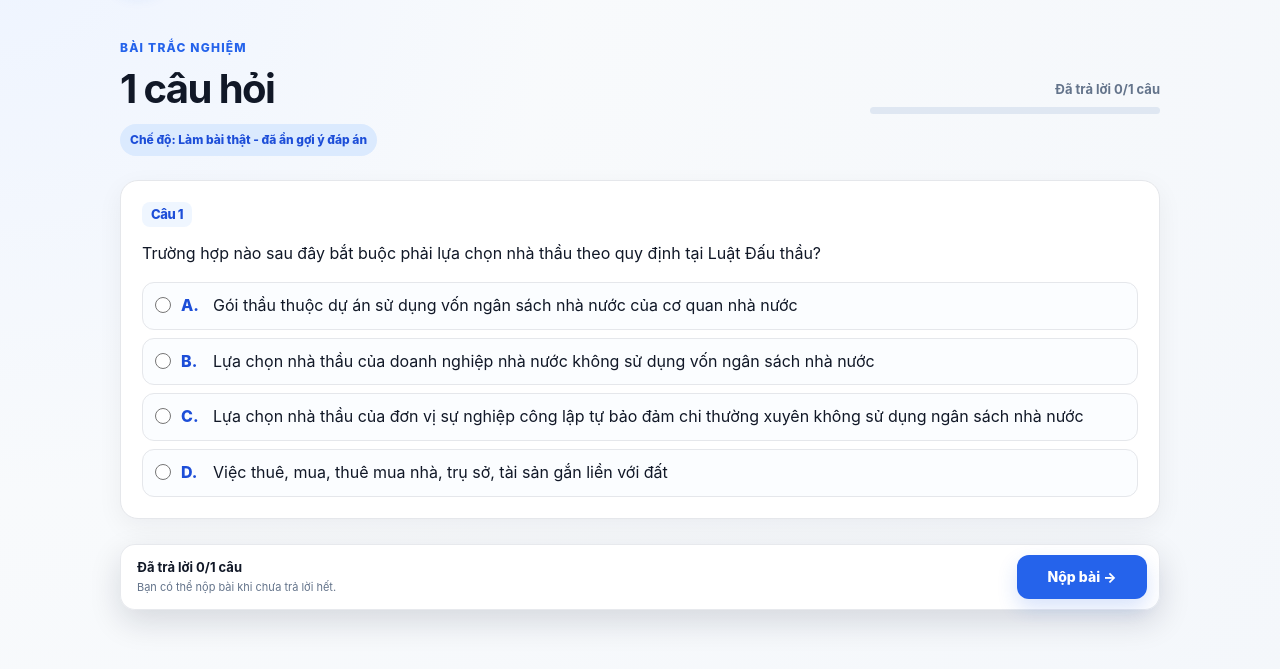
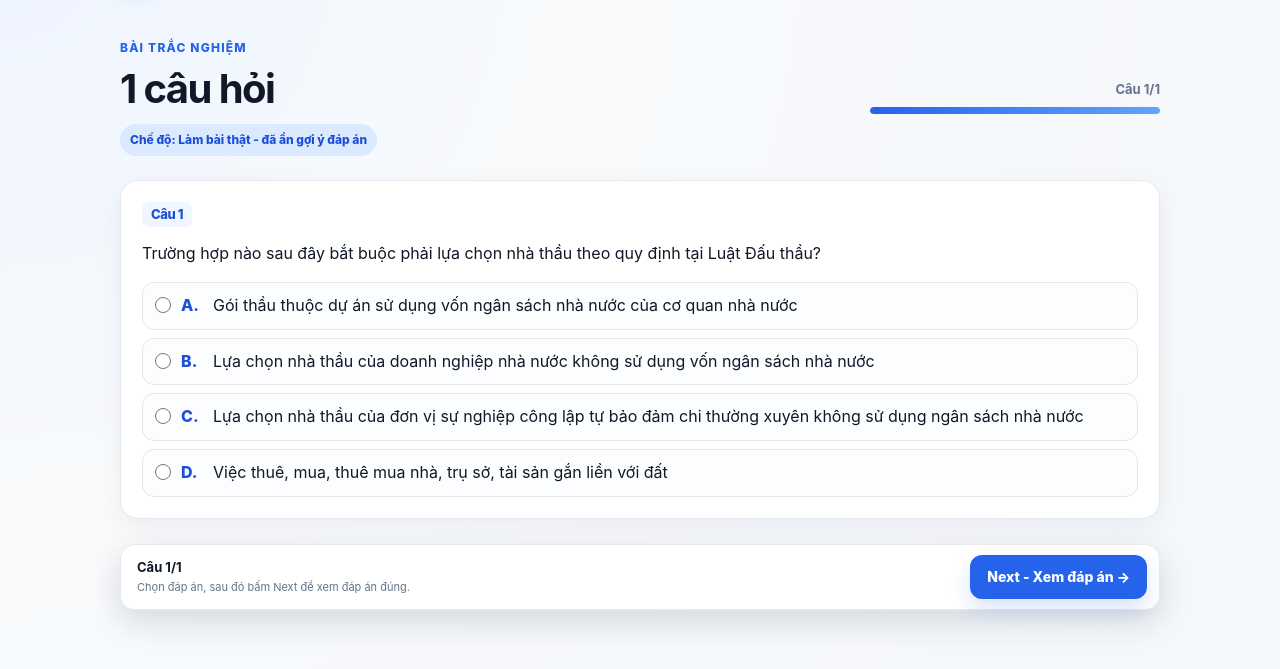
Before and after one commit to trungbeoa12/on_thi_anh_son, a Flask app: page /question/387 in a window 1280 px wide. Shown: the part 69-738 px from the top of the page. Run offline with Flask 3, Linux system fonts and the light colour scheme; data comes from the database, SQL or seed files in the repository.

Commit message:
làm từng câu

```diff
--- a/static/js/quiz.js
+++ b/static/js/quiz.js
@@ -3,37 +3,102 @@ document.addEventListener("DOMContentLoaded", () => {
     if (!form) return;
 
     const cards = Array.from(form.querySelectorAll(".question-card"));
+    const nextButton = document.getElementById("quiz-next-button");
+    const actionNote = document.getElementById("quiz-action-note");
     const progressElements = [
         document.getElementById("quiz-progress"),
         document.getElementById("quiz-progress-bottom"),
     ].filter(Boolean);
     const progressFill = document.getElementById("quiz-progress-fill");
+    let currentIndex = 0;
+    let answerIsVisible = false;
 
-    function answeredCount() {
-        return cards.filter((card) => card.querySelector("input:checked")).length;
+    function currentCard() {
+        return cards[currentIndex];
     }
 
     function updateProgress() {
-        const answered = answeredCount();
-        const text = `Đã trả lời ${answered}/${cards.length} câu`;
+        const text = `Câu ${currentIndex + 1}/${cards.length}`;
         progressElements.forEach((element) => {
             element.textContent = text;
         });
         if (progressFill) {
-            progressFill.style.width = `${cards.length ? (answered / cards.length) * 100 : 0}%`;
+            progressFill.style.width = `${cards.length ? ((currentIndex + 1) / cards.length) * 100 : 0}%`;
         }
     }
 
-    form.addEventListener("change", updateProgress);
-    form.addEventListener("submit", (event) => {
-        const unanswered = cards.length - answeredCount();
-        if (
-            unanswered > 0 &&
-            !window.confirm(`Bạn còn ${unanswered} câu chưa trả lời. Bạn vẫn muốn nộp bài?`)
-        ) {
-            event.preventDefault();
+    function showCurrentCard() {
+        cards.forEach((card, index) => {
+            card.hidden = index !== currentIndex;
+        });
+        answerIsVisible = false;
+        nextButton.type = "button";
+        nextButton.textContent = "Next - Xem đáp án →";
+        actionNote.textContent = "Chọn đáp án, sau đó bấm Next để xem đáp án đúng.";
+        updateProgress();
+        window.scrollTo({ top: 0, behavior: "smooth" });
+    }
+
+    function revealAnswer() {
+        const card = currentCard();
+        const options = Array.from(card.querySelectorAll(".quiz-option"));
+        const selectedOptions = options.filter((option) => option.querySelector("input").checked);
+        const correctOptions = options.filter((option) => option.dataset.correct === "true");
+        const selectedCorrectly =
+            selectedOptions.length === correctOptions.length &&
+            selectedOptions.every((option) => option.dataset.correct === "true");
+
+        options.forEach((option) => {
+            const input = option.querySelector("input");
+            input.disabled = true;
+            if (option.dataset.correct === "true") {
+                option.classList.add("revealed-correct");
+            } else if (input.checked) {
+                option.classList.add("revealed-wrong");
+            }
+        });
+
+        const feedback = card.querySelector(".answer-feedback");
+        feedback.classList.add("is-visible");
+        if (selectedOptions.length === 0) {
+            feedback.classList.add("feedback-unanswered");
+            feedback.textContent = "Bạn chưa chọn đáp án. Đáp án đúng đã được hiển thị.";
+        } else if (selectedCorrectly) {
+            feedback.classList.add("feedback-correct");
+            feedback.textContent = "Chính xác!";
+        } else {
+            feedback.classList.add("feedback-wrong");
+            feedback.textContent = "Chưa chính xác. Đáp án đúng đã được hiển thị.";
         }
+
+        answerIsVisible = true;
+        actionNote.textContent = "Đáp án đã hiển thị. Bấm Next để tiếp tục.";
+        if (currentIndex === cards.length - 1) {
+            nextButton.textContent = "Nộp bài →";
+        } else {
+            nextButton.textContent = "Next - Câu tiếp theo →";
+        }
+    }
+
+    nextButton.addEventListener("click", () => {
+        if (!answerIsVisible) {
+            revealAnswer();
+            return;
+        }
+
+        if (currentIndex === cards.length - 1) {
+            cards.forEach((card) => {
+                card.querySelectorAll("input").forEach((input) => {
+                    input.disabled = false;
+                });
+            });
+            form.submit();
+            return;
+        }
+
+        currentIndex += 1;
+        showCurrentCard();
     });
 
-    updateProgress();
+    showCurrentCard();
 });
--- a/templates/quiz.html
+++ b/templates/quiz.html
@@ -12,7 +12,7 @@
         {% endif %}
     </div>
     <div class="progress-summary">
-        <span class="progress-text" id="quiz-progress">Đã trả lời 0/{{ questions | length }} câu</span>
+        <span class="progress-text" id="quiz-progress">Câu 1/{{ questions | length }}</span>
         <div class="progress-track" aria-hidden="true">
             <span class="progress-fill" id="quiz-progress-fill"></span>
         </div>
@@ -25,12 +25,12 @@
     <input type="hidden" name="retry_url" value="{{ request.full_path }}">
 
     {% for question in questions %}
-    <article class="question-card" data-question-id="{{ question.id }}">
+    <article class="question-card quiz-step" data-question-id="{{ question.id }}" data-step="{{ loop.index0 }}">
         <h2><span class="question-number">Câu {{ question.question_number }}</span></h2>
         <div class="question-content">{{ question.display_html | safe }}</div>
         <div class="options-list">
             {% for option in question.options %}
-            <label class="option-item">
+            <label class="option-item quiz-option" data-correct="{{ 'true' if option.is_correct else 'false' }}">
                 <input
                     type="{{ 'checkbox' if question.count_correct > 1 else 'radio' }}"
                     name="q_{{ question.id }}"
@@ -38,21 +38,24 @@
                 >
                 <span class="option-label">{{ option.label }}.</span>
                 <span class="option-content">{{ option.display_html | safe }}</span>
+                <span class="answer-badge correct-answer-badge">Đáp án đúng</span>
+                <span class="answer-badge selected-wrong-badge">Bạn đã chọn</span>
             </label>
             {% endfor %}
         </div>
         {% if question.count_correct > 1 %}
         <p class="question-note">Câu này có nhiều đáp án đúng.</p>
         {% endif %}
+        <div class="answer-feedback" aria-live="polite"></div>
     </article>
     {% endfor %}
 
     <div class="submit-bar">
         <div class="submit-progress">
-            <span class="progress-text" id="quiz-progress-bottom">Đã trả lời 0/{{ questions | length }} câu</span>
-            <span class="submit-note">Bạn có thể nộp bài khi chưa trả lời hết.</span>
+            <span class="progress-text" id="quiz-progress-bottom">Câu 1/{{ questions | length }}</span>
+            <span class="submit-note" id="quiz-action-note">Chọn đáp án, sau đó bấm Next để xem đáp án đúng.</span>
         </div>
-        <button class="button button-primary submit-button" type="submit">Nộp bài →</button>
+        <button class="button button-primary submit-button" id="quiz-next-button" type="button">Next - Xem đáp án →</button>
     </div>
 </form>
 {% else %}
```
Also changed, not shown: static/css/style.css (+39 -0 lines), README_WEB.md.
